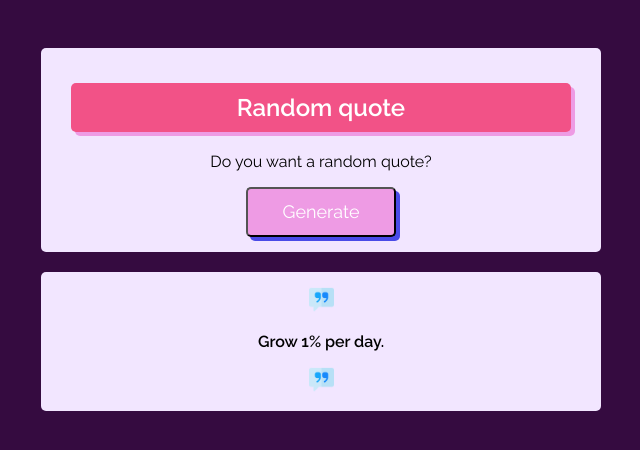
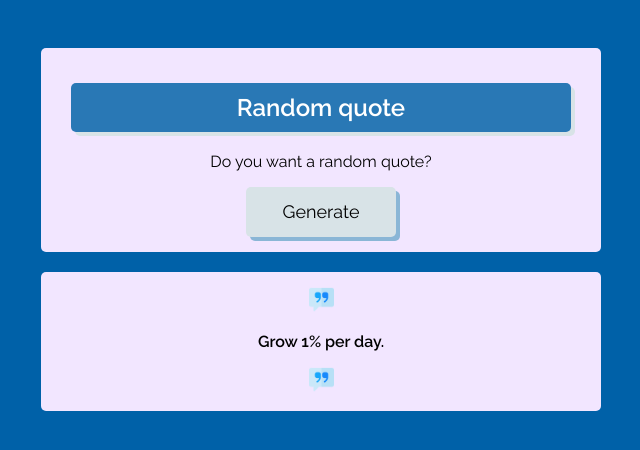
Before and after one commit to sarashb/random-quotes, a plain HTML site: page index.html in a window 1280 px wide. Both pictures are taken after a click on the button "Generate". Shown: the whole page, without its empty margins (299-939 px from the left). Drawn offline with Linux system fonts and the light colour scheme.

Commit message:
Update style.css

```diff
--- a/style.css
+++ b/style.css
@@ -1,63 +1,75 @@
 :root {
-    --light-pink: #ee9be4;
-    --dark-pink: #f25287;
-    --medium-purple: #4a4be7;
+  --light-blue: #d8e3e7;
+  --dark-blue: #2978b5;
+  --medium-blue: #8ab6d6;
 }
 
-body {background-color: #350b40;}
-
-.content{
-    max-width: 600px;
-    padding: 20px;
-    margin:auto;
-    justify-content: center;
-    align-items: center;
+body {
+  background-color: #0061a8;
 }
 
-h2{
-    background-color: var(--dark-pink);
-    color: #ffffff;
-    padding: 10px;
-    font-family: 'Raleway', sans-serif;
-    text-align: center;
+.btn {
+  height: 50px;
+  width: 150px;
+  font-family: "Raleway", sans-serif;
+  font-size: 18px;
+  /*font-weight: bold;*/
+  color: #000;
+  background-color: var(--light-blue);
+  box-shadow: 4px 4px var(--medium-blue);
+  padding: 5px;
   border-radius: 5px;
-    box-shadow: 4px 4px var(--light-pink);
+  border: whitesmoke;
 }
 
-p{
-    font-family: 'Raleway', sans-serif;
+button:focus {
+  outline: none;
 }
 
-#quote {
-    font-weight: bold;
+button:hover {
+  background-color: var(--dark-blue);
+  transition: ease-in 0.4s;
+  color: #ffffff;
 }
 
-.btn{
-    height:50px;
-    width:150px;
-    font-family: 'Raleway', sans-serif;
-    font-size: 18px;
-    color: #ffffff;
-    background-color:var(--light-pink);
-    box-shadow: 4px 4px var(--medium-purple);
-    padding: 5px;
-    border-radius: 5px;
-}
-
-.card{
+.card {
   padding: 15px 30px 15px 30px;
   max-width: 500px;
   max-height: 300px;
   text-align: center;
   background-color: #f2e6ff;
   border-radius: 5px;
-    border-top: var(--light-pink) 5px;
+  border-top: var(--light-blue) 5px;
   margin-top: 20px;
 }
 
-button:focus {outline: none;}
+.content {
+  max-width: 600px;
+  padding: 20px;
+  margin: auto;
+  justify-content: center;
+  align-items: center;
+}
 
-img{
-    height:25px;
-    width:25px;
+h2 {
+  background-color: var(--dark-blue);
+  color: #ffffff;
+  padding: 10px;
+  font-family: "Raleway", sans-serif;
+  text-align: center;
+  border-radius: 5px;
+  box-shadow: 4px 4px var(--light-blue);
 }
+
+img {
+  height: 25px;
+  width: 25px;
+}
+
+p {
+  font-family: "Raleway", sans-serif;
+}
+
+#quote {
+  font-weight: bold;
+}
```
Lines whose indentation alone changed are shown as unchanged.
